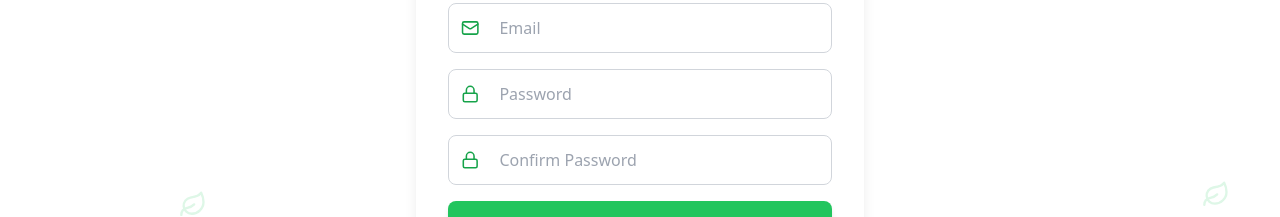
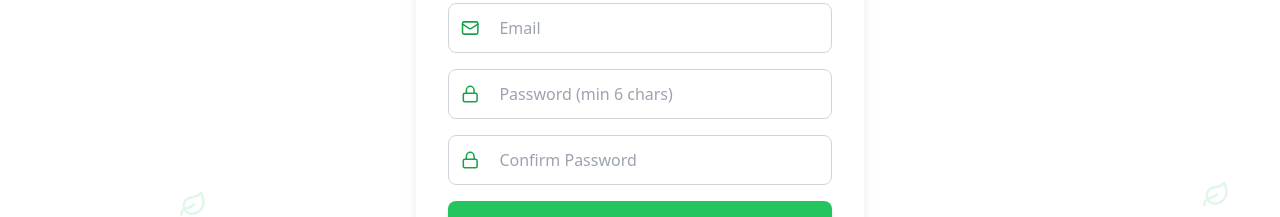
Before and after one commit to Tejaswibk18/carbon-footprint-tracker, a React (Create React App) app in the folder frontend/: page /signup in a window 1280 px wide. Shown: the part 284-501 px from the top of the page. Built offline with nearby package versions, Linux system fonts and the light colour scheme; no server answers.

Commit message:
Update Signup.js

```diff
--- a/frontend/src/pages/auth/Signup.js
+++ b/frontend/src/pages/auth/Signup.js
@@ -17,15 +17,22 @@ const Signup = () => {
     e.preventDefault();
     setError("");
 
+    // Check password match
     if (password !== confirmPassword) {
       return setError("Passwords do not match!");
+    }
+
+    // Check minimum length
+    if (password.length < 6) {
+      return setError("Password must be at least 6 characters long!");
     }
 
     try {
       await signup(email, password);
       navigate("/dashboard");
     } catch (err) {
-      setError("Failed to create account. Try again.");
+      console.error("Signup error:", err.message);
+      setError(err.message || "Failed to create account. Try again.");
     }
   };
 
@@ -95,7 +102,7 @@ const Signup = () => {
             <Lock className="text-green-600 mr-2" size={20} />
             <input
               type="password"
-              placeholder="Password"
+              placeholder="Password (min 6 chars)"
               value={password}
               onChange={(e) => setPassword(e.target.value)}
               required
```
